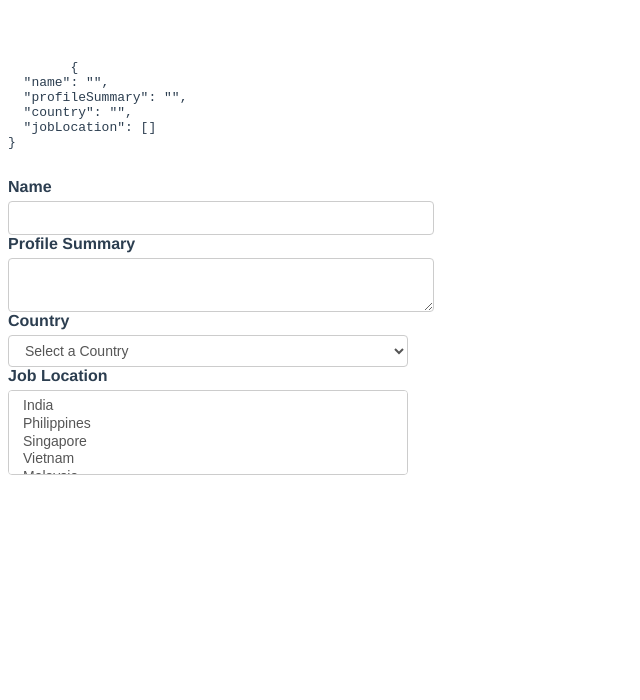
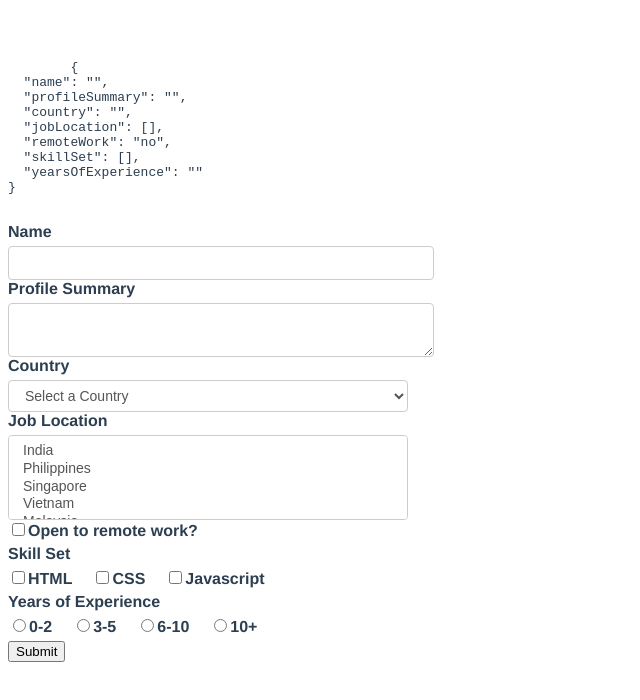
Before and after one commit to rclarian/Vue.js_3_A, a Vue app in the folder hello-world/: page / in a window 1280 px wide. Shown: the top 700 px of the page, without its empty margins (0-640 px from the left). Built offline with nearby package versions, Linux system fonts and the light colour scheme.

Commit message:
#20. Vue JS 3 Tutorial - 20 - Form Handling (Part 2) - (v-model directive, submit form)
#20. Vue JS 3 Tutorial - 20 - Form Handling (Part 2) - (v-model directive, submit form)

```diff
--- a/hello-world/src/App.vue
+++ b/hello-world/src/App.vue
@@ -5,7 +5,7 @@
         {{ JSON.stringify(formValues, null, 2) }}
       </pre>
     </div>
-    <form>
+    <form @submit="submitForm">
       <div>
         <label for="name"> Name</label>
         <input type="text" id="name" v-model="formValues.name">
@@ -36,6 +36,42 @@
           <option value="malaysia">Malaysia</option>
         </select>
       </div>
+
+      <div>
+        <input type="checkbox"
+        id="remoteWork"
+        v-model="formValues.remoteWork"
+        true-value="yes"
+        false-value="no">
+        <label for="remoteWork">Open to remote work?</label>
+      </div>
+
+      <div>
+        <label>Skill Set</label>
+        <input type="checkbox" id="html" value="html" v-model="formValues.skillSet">
+        <label for="html">HTML</label>
+        <input type="checkbox" id="css" value="css" v-model="formValues.skillSet">
+        <label for="css">CSS</label>
+        <input type="checkbox" id="javascript" value="javascript" v-model="formValues.skillSet">
+        <label for="javascript">Javascript</label>
+      </div>
+
+      <div>
+        <label>Years of Experience</label>
+        <input type="radio" id="0-2" value="0-2" v-model="formValues.yearsOfExperience">
+        <label for="0-2">0-2</label>
+        <input type="radio" id="3-5" value="3-5" v-model="formValues.yearsOfExperience">
+        <label for="3-5">3-5</label>
+        <input type="radio" id="6-10" value="6-10" v-model="formValues.yearsOfExperience">
+        <label for="6-10">6-10</label>
+        <input type="radio" id="10+" value="10+" v-model="formValues.yearsOfExperience">
+        <label for="10+">10+</label>
+      </div>
+
+      <div>
+        <button>Submit</button>
+      </div>
+
     </form>
   </div>
 
@@ -52,11 +88,17 @@
         profileSummary: '',
         country: '',
         jobLocation: [],
+        remoteWork: 'no',
+        skillSet: [],
+        yearsOfExperience: '',
       }
     };
   },
   methods: {
-
+    submitForm(event){
+      event.preventDefault();
+      console.log('Form values', this.formValues);
+    }
   },
 }
 </script>
```
